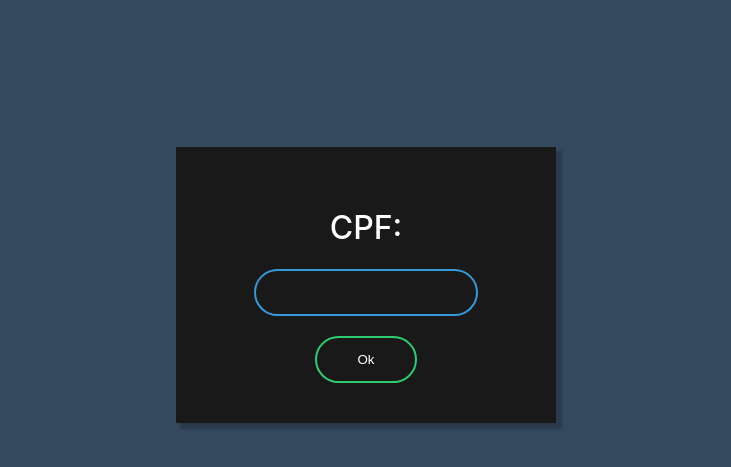
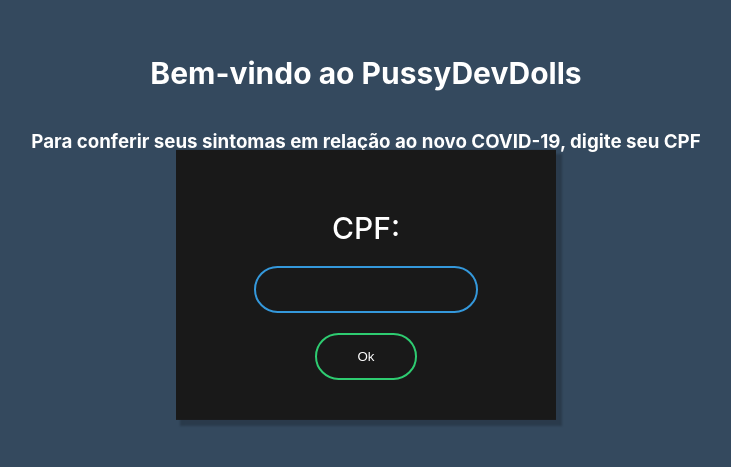
Before and after one commit to LinsGB/front_covid, a React (Create React App) app: page / in a window 1280 px wide. Shown: the part 115-582 px from the top of the page, without its empty margins (274-1005 px from the left). Built offline with nearby package versions, Linux system fonts and the light colour scheme.

Commit message:
texto tela inicial

```diff
--- a/src/components/Formulario.js
+++ b/src/components/Formulario.js
@@ -2,7 +2,7 @@ import React from 'react'
 import api from '../service/api'
 import MyButton from './MyButton';
 import { Link } from 'react-router-dom';
-
+import './Formulario.scss';
 
 
 
@@ -44,7 +44,9 @@ class NameForm extends React.Component {
 
   render() {
     return (
-      <div>
+      <div className="main-content">
+        <h1>Bem-vindo ao PussyDevDolls</h1>
+        <h3>Para conferir seus sintomas em relação ao novo COVID-19, digite seu CPF</h3>
         <form class="box" method="post" >
           <h1>CPF:</h1>
           <input type="text" value={this.state.value} onChange={this.valueHandleChange} />
--- a/src/components/Formulario.scss
+++ b/src/components/Formulario.scss
@@ -1,21 +1,18 @@
 $myColor: red;
-html {
-    background-color: #00539F;
+html {}
+
+.main-content {
+    display: flex;
+    justify-content: center;
+    align-items: center;
+    margin-top: 150px;
 }
 
-body {
-    width: 600px;
-    margin: 0 auto;
-    background-color: #FF9500;
-    padding: 0 20px 20px 20px;
-    border: 5px solid black;
-    position: absolute;
-    top: 50%;
-    left: 50%;
-    transform: translate(-50%, -50%);
-    form {
-        color: $myColor;
-        margin: 0 auto;
-        width: 0%;
-    }
+h1 {
+    font-size: 30px !important;
+    color: #ffffff;
 }
+
+h3 {
+    color: #ffffff;
+}
```
